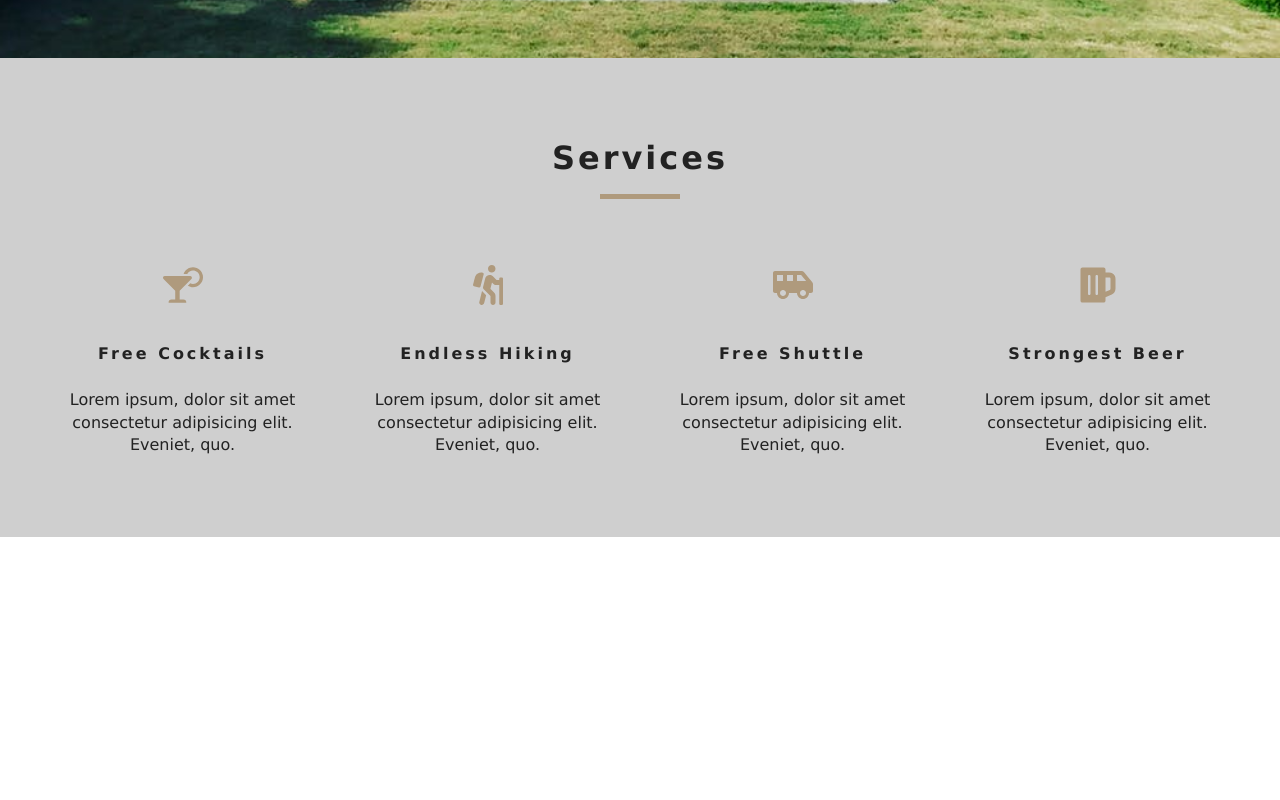
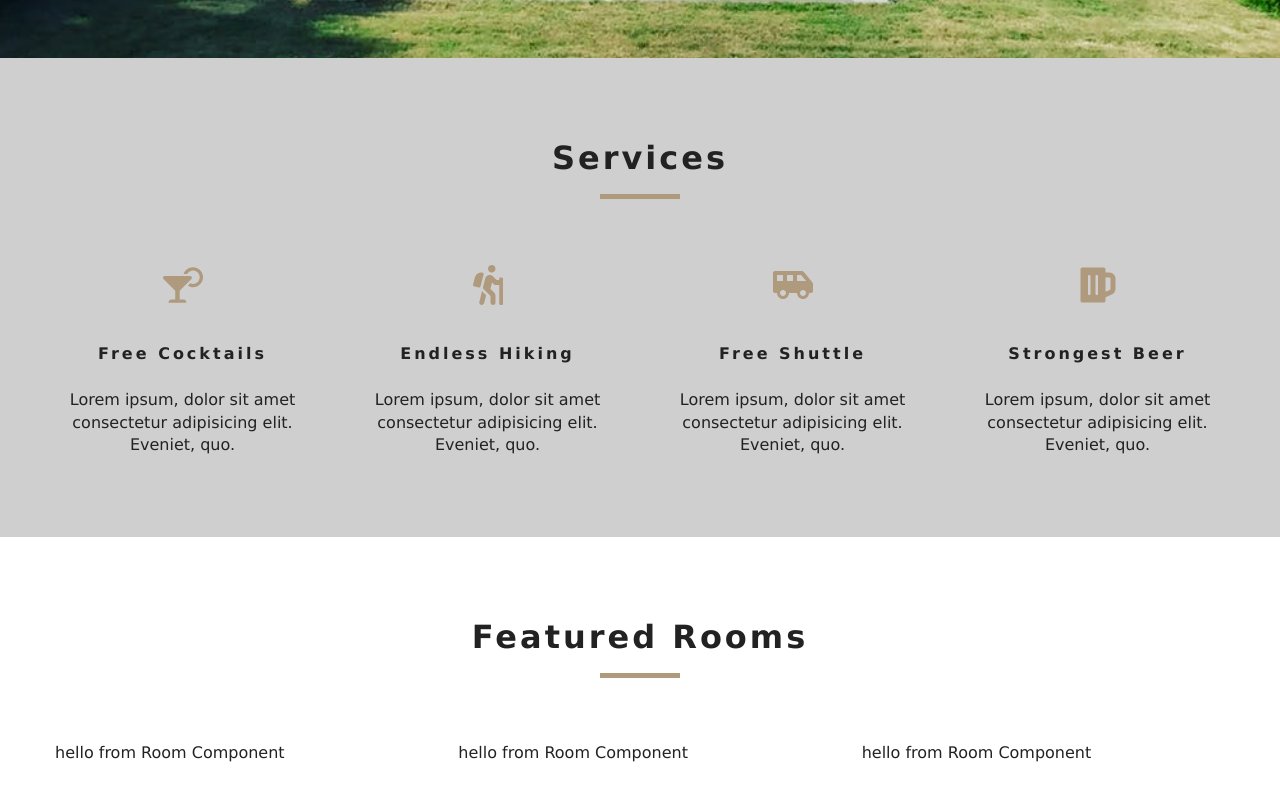
Before and after one commit to yoniakabecky/hotel-reservation-site, a React (Create React App) app: page / in a window 1280 px wide. Shown: the part 742-1542 px from the top of the page. Before the commit the page ends 1279 px from the top, so only its background shows below. Built offline with nearby package versions, Linux system fonts and the light colour scheme.

Commit message:
Context and FeaturedRooms

```diff
--- /dev/null
+++ b/src/components/FeaturedRooms.js
@@ -0,0 +1,31 @@
+import React, { Component } from 'react';
+import { RoomContext } from '../context';
+import Loading from './Loading';
+import Room from './Room';
+import Title from './Title';
+
+export class FeaturedRooms extends Component {
+  static contextType = RoomContext;
+
+  render() {
+    let {
+      loading,
+      featuredRooms: rooms
+    } = this.context;
+
+    rooms = rooms.map(room => {
+      return <Room key={room.id} room={room} />
+    });
+
+    return (
+      <section className="featured-rooms">
+        <Title title="featured rooms" />
+        <div className="featured-rooms-center">
+          {loading ? <Loading /> : rooms}
+        </div>
+      </section>
+    );
+  }
+}
+
+export default FeaturedRooms;
--- /dev/null
+++ b/src/components/Loading.js
@@ -0,0 +1,13 @@
+import React from 'react';
+import loadingGif from '../images/gif/loading-arrow.gif';
+
+const Loading = () => {
+  return (
+    <div className="loading">
+      <h4>...loading rooms data</h4>
+      <img src={loadingGif} alt="" />
+    </div>
+  );
+}
+
+export default Loading;
--- /dev/null
+++ b/src/components/Room.js
@@ -0,0 +1,11 @@
+import React from 'react';
+
+const Room = () => {
+  return (
+    <div>
+      hello from Room Component
+    </div>
+  );
+}
+
+export default Room;
--- /dev/null
+++ b/src/context.js
@@ -0,0 +1,47 @@
+import React, { Component } from 'react';
+import items from './data';
+
+export const RoomContext = React.createContext();
+
+export default class RoomProvider extends Component {
+  state = {
+    rooms: [],
+    sortedRooms: [],
+    featuredRooms: [],
+    loading: true
+  };
+
+  // getData
+
+  componentDidMount() {
+    let rooms = this.formatData(items);
+    let featuredRooms = rooms.filter(room => room.featured === true);
+    this.setState({
+      rooms,
+      featuredRooms,
+      sortedRooms: rooms,
+      loading: false
+    })
+  }
+
+  formatData(items) {
+    let tempItems = items.map(item => {
+      let id = item.sys.id;
+      let images = item.fields.images.map(image => image.fields.file.url);
+      let room = { ...item.fields, images, id };
+      return room;
+    });
+    return tempItems;
+  }
+
+
+  render() {
+    return (
+      <RoomContext.Provider value={{ ...this.state }}>
+        {this.props.children}
+      </RoomContext.Provider>
+    );
+  }
+}
+
+export const RoomConsumer = RoomContext.Consumer;
--- a/src/index.js
+++ b/src/index.js
@@ -3,11 +3,14 @@
 import App from './App';
 import * as serviceWorker from './serviceWorker';
 import { BrowserRouter as Router } from 'react-router-dom';
+import RoomProvider from './context';
 
 ReactDOM.render(
-  <Router>
-    <App />
-  </Router>,
+  <RoomProvider>
+    <Router>
+      <App />
+    </Router>
+  </RoomProvider>,
   document.getElementById('root'));
 
 // If you want your app to work offline and load faster, you can change
--- a/src/pages/Home.js
+++ b/src/pages/Home.js
@@ -3,6 +3,7 @@
 import Banner from '../components/Banner';
 import { Link } from 'react-router-dom';
 import Services from '../components/Services';
+import FeaturedRooms from '../components/FeaturedRooms';
 
 
 const Home = () => {
@@ -19,6 +20,7 @@
         </Banner>
       </Hero>
       <Services />
+      <FeaturedRooms />
     </>
   );
 }
```
